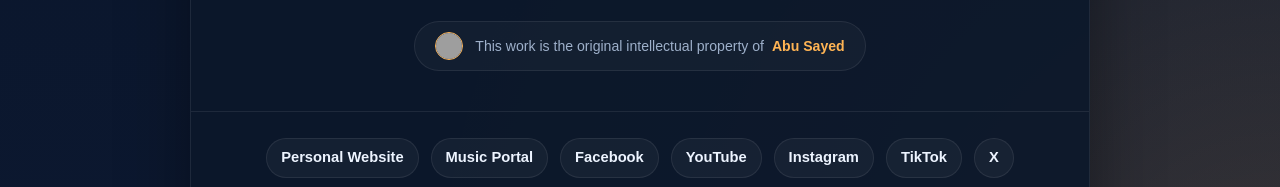
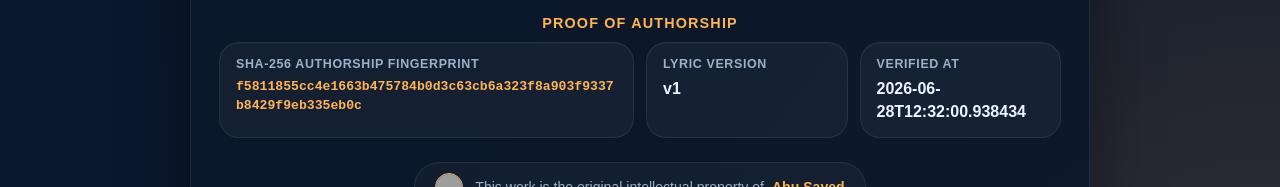
Before and after one commit to ImAbuSayed/verlorene-seelen, a plain HTML site: page index.html in a window 1280 px wide. Shown: the part 2426-2613 px from the top of the page. Drawn offline with Linux system fonts and the light colour scheme; grey boxes are pictures that could not be loaded.

Commit message:
feat: update song assets v1 with signed GPG commit [verified]

```diff
--- a/index.html
+++ b/index.html
@@ -14,9 +14,9 @@
     <meta name="keywords" content="Verlorene Seelen, Abu Sayed lyrics, original song lyrics, Abu Sayed original song, Abu Sayed lyricist, Abu Sayed composer, Abu Sayed songwriter, official lyrics">
     <meta name="robots" content="index,follow,max-snippet:-1,max-image-preview:large,max-video-preview:-1">
     <meta name="referrer" content="strict-origin-when-cross-origin">
-    <meta name="description" content="Access the verified lyrics of &#x27;Verlorene Seelen&#x27;, an original song crafted, composed, and performed by Abu Sayed.">
+    <meta name="description" content="Official lyric archive for Abu Sayed&#x27;s song &#x27;Verlorene Seelen&#x27;. Written, composed, and owned by the artist.">
     <meta property="og:title" content="Verlorene Seelen - Original Lyrics by Abu Sayed">
-    <meta property="og:description" content="Access the verified lyrics of &#x27;Verlorene Seelen&#x27;, an original song crafted, composed, and performed by Abu Sayed.">
+    <meta property="og:description" content="Official lyric archive for Abu Sayed&#x27;s song &#x27;Verlorene Seelen&#x27;. Written, composed, and owned by the artist.">
     <meta property="og:type" content="music.song">
     <meta property="og:url" content="https://imabusayed.github.io/verlorene-seelen/">
     <meta property="og:site_name" content="Abu Sayed Music">
@@ -24,7 +24,7 @@
     <meta name="last-modified" content="2026-06-24 14:11:12">
     <meta name="twitter:card" content="summary_large_image">
     <meta name="twitter:title" content="Verlorene Seelen - Original Lyrics by Abu Sayed">
-    <meta name="twitter:description" content="Access the verified lyrics of &#x27;Verlorene Seelen&#x27;, an original song crafted, composed, and performed by Abu Sayed.">
+    <meta name="twitter:description" content="Official lyric archive for Abu Sayed&#x27;s song &#x27;Verlorene Seelen&#x27;. Written, composed, and owned by the artist.">
     <link rel="canonical" href="https://imabusayed.github.io/verlorene-seelen/">
     <link rel="sitemap" type="application/xml" title="Sitemap" href="https://imabusayed.github.io/verlorene-seelen/sitemap.xml">
     <link rel="author" href="https://github.com/ImAbuSayed">
@@ -100,7 +100,7 @@
       "@id": "https://imabusayed.github.io/verlorene-seelen#webpage",
       "url": "https://imabusayed.github.io/verlorene-seelen/",
       "name": "Verlorene Seelen - Original Lyrics by Abu Sayed",
-      "description": "Access the verified lyrics of 'Verlorene Seelen', an original song crafted, composed, and performed by Abu Sayed.",
+      "description": "Official lyric archive for Abu Sayed's song 'Verlorene Seelen'. Written, composed, and owned by the artist.",
       "isPartOf": {
         "@id": "https://music.abusayed.com.bd/#website"
       },
@@ -537,7 +537,7 @@
 
         <div class="controls">
             <button class="btn-speak" id="speakBtn" title="Read the lyrics aloud"><span id="speakText">Read Aloud</span></button>
-            <a href="https://music.abusayed.com.bd/Licensing/?https://imabusayed.github.io/verlorene-seelen/" class="btn-license" title="Get licensing for this song" target="_blank">Obtain a Music License for Verlorene Seelen</a>
+            <a href="https://music.abusayed.com.bd/Licensing/?https://imabusayed.github.io/verlorene-seelen/" class="btn-license" title="Get licensing for this song" target="_blank">Commercial Licensing for Verlorene Seelen</a>
 
         </div>
         <br>
@@ -612,6 +612,26 @@
             <div class="meta-card">
                 <span class="meta-label">Publisher</span>
                 <strong>Abu Sayed Music</strong>
+            </div>
+
+                </div>
+            </div>
+
+            <div class="details-block">
+                <div class="details-title">Proof of Authorship</div>
+                <div class="meta-grid">
+
+            <div class="meta-card" style="grid-column: span 2;">
+                <span class="meta-label">SHA-256 Authorship Fingerprint</span>
+                <strong style="word-break: break-all; font-family: monospace; font-size: 0.82rem; color: var(--accent);">f5811855cc4e1663b475784b0d3c63cb6a323f8a903f9337b8429f9eb335eb0c</strong>
+            </div>
+            <div class="meta-card">
+                <span class="meta-label">Lyric Version</span>
+                <strong>v1</strong>
+            </div>
+            <div class="meta-card">
+                <span class="meta-label">Verified At</span>
+                <strong>2026-06-28T12:32:00.938434</strong>
             </div>
 
                 </div>
```
Also changed, not shown: excerpts/Bridge-Preview.txt (added), excerpts/Chorus-Preview.txt (added), excerpts/Final-Chorus-Preview.txt (added), excerpts/Hook-Preview.txt (added), excerpts/Pre-Chorus-2-Preview.txt (added), excerpts/Pre-Chorus-3-Preview.txt (added), excerpts/Pre-Chorus-Preview.txt (added), excerpts/Verse-1-Preview.txt (added), excerpts/Verse-2-Preview.txt (added), excerpts/Verse-3-Preview.txt (added), hashes.txt (added), llms.txt, lyrics_backup/2026-06-28_verlorene-seelen-v1.txt (added), manifest.json (added), 1 other file.
